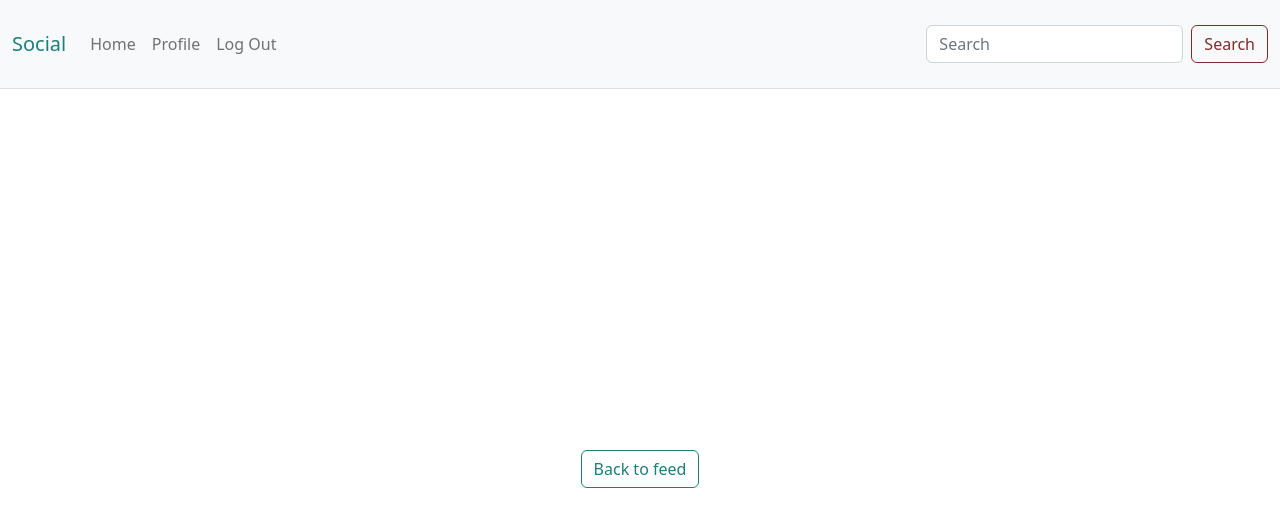
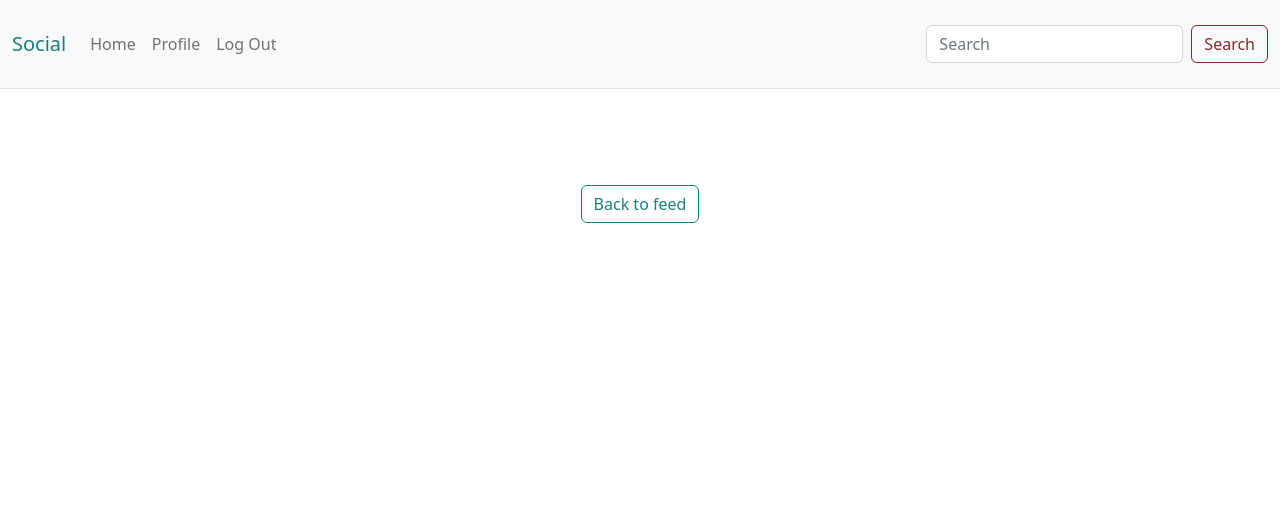
Before and after one commit to olee2/social-media-application, a website with bundled scripts: page single-post.html in a window 1280 px wide. Built offline with nearby package versions, Linux system fonts and the light colour scheme.

```diff
--- a/single-post.html
+++ b/single-post.html
@@ -52,7 +52,7 @@
     </nav>
 
     <div
-      class="flex-lg-grow-1 flex-column container-sm flex-column p-3 d-flex align-items-center justify-content-center main-container pb-5 pt-5"
+      class="flex-column container-sm flex-column p-3 d-flex align-items-center justify-content-center main-container pb-5 pt-5"
     >
       <div class="post-container d-flex justify-content-center"></div>
       <a href="index.html" class="btn-outline-primary btn mt-5">
```
Also changed, not shown: dist/js/single-post.js.
